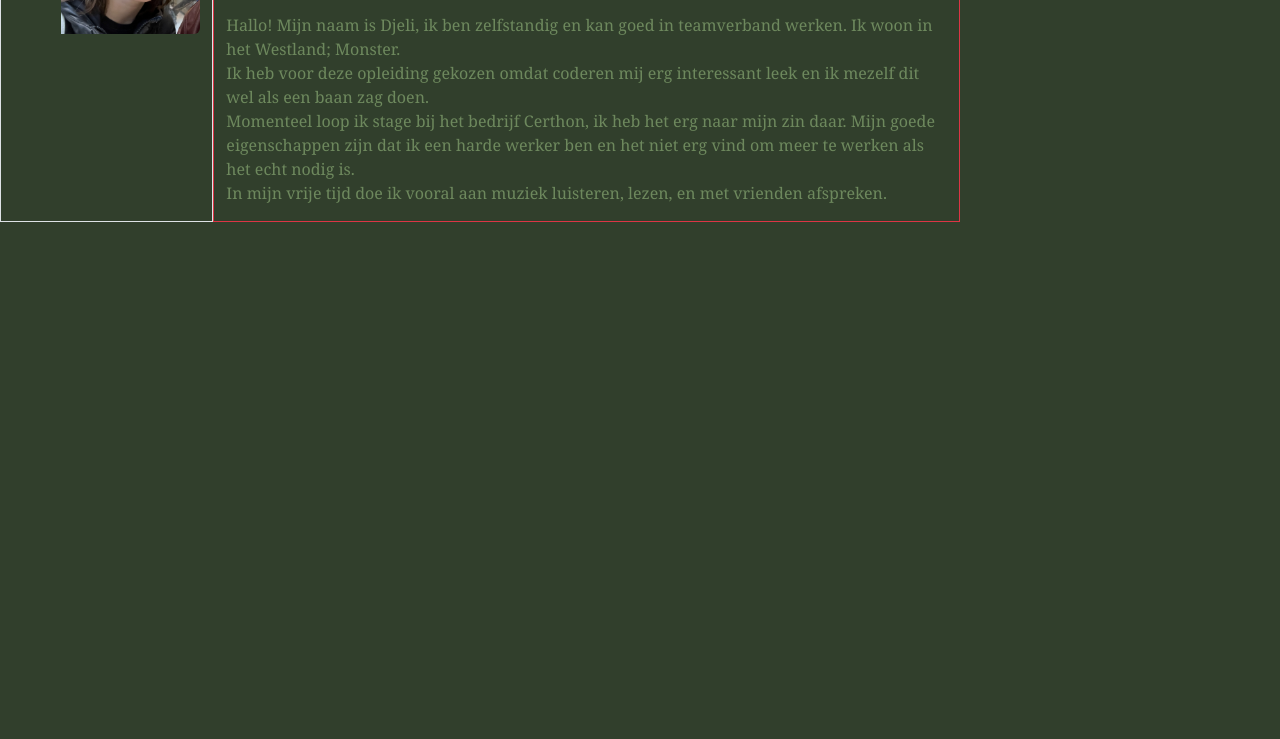
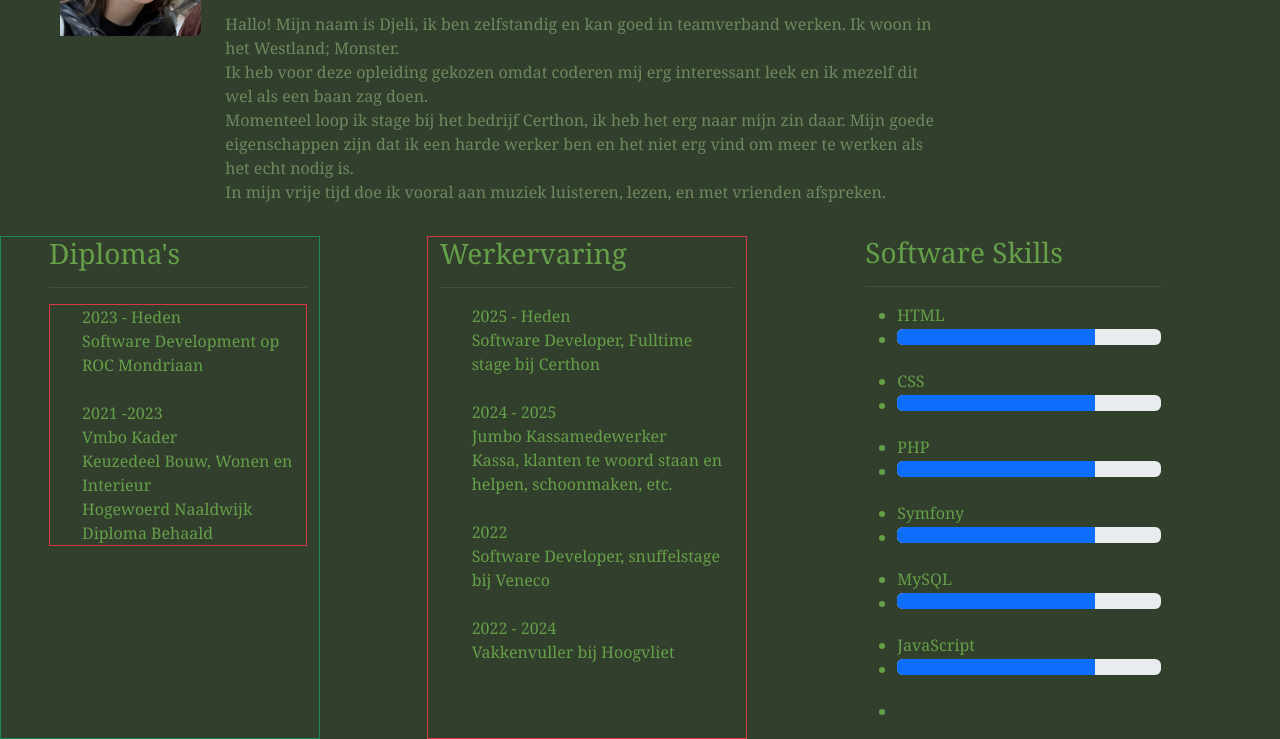
Before and after one commit to d-nieuwenhuijzen/d-nieuwenhuijzen.github.io, a plain HTML site: page about-me.html in a window 1280 px wide. Shown: the part 278-1017 px from the top of the page. Before the commit the page ends 800 px from the top, so only its background shows below. Drawn offline with nearby package versions, Linux system fonts and the light colour scheme.

Commit message:
Nog meer toegevoegd

```diff
--- a/about-me.html
+++ b/about-me.html
@@ -28,25 +28,127 @@
     <main>
         <div class="container-fluid">
             <div class="row pt-5">
-               <div class="col-md-2 bprder-warning border">
+                <div class="col-md-2">
                     <img class="img-fluid ps-5 rounded" src="img/djeli2.jpg" alt="djeli img">
                 </div>
-               <div class="col-md-7 border-danger border">
+                <div class="col-md-7">
                     <h1 class="text-dark-green text-shadow">Djeli Nieuwenhuijzen</h1>
                     <h3 class="text-grey opacity-50 text-shadow">Software Developer</h3>
                     <h3 class="text-darkest text-shadow">About Me</h3>
                     <hr>
                     <article>
                         <p class="text-article opacity-50">
-                        Hallo! Mijn naam is Djeli, ik ben zelfstandig en kan goed in teamverband werken. Ik woon in het Westland; Monster. <br>
-                         Ik heb voor deze opleiding gekozen omdat coderen mij erg interessant leek en ik mezelf dit wel als een baan zag doen. <br>
+                            Hallo! Mijn naam is Djeli, ik ben zelfstandig en kan goed in teamverband werken. Ik woon in
+                            het Westland; Monster. <br>
+                            Ik heb voor deze opleiding gekozen omdat coderen mij erg interessant leek en ik mezelf dit
+                            wel als een baan zag doen. <br>
                             Momenteel loop ik stage bij het bedrijf Certhon, ik heb het erg naar mijn zin daar.
-                         Mijn goede eigenschappen zijn dat ik een harde werker ben en het niet erg vind om meer te werken als het echt nodig is. <br>
+                            Mijn goede eigenschappen zijn dat ik een harde werker ben en het niet erg vind om meer te
+                            werken als het echt nodig is. <br>
                             In mijn vrije tijd doe ik vooral aan muziek luisteren, lezen, en met vrienden afspreken.
                         </p>
                     </article>
                 </div>
                 <div class="col-md-3"></div>
+            </div>
+
+            <div class="row mt-3">
+                <div class="col-md-3 ps-5 border-success border">
+                    <h3>Diploma's</h3>
+                    <hr>
+                    <ul class="border border-danger">
+                        <li class="list-group-item">2023 - Heden</li>
+                        <li class="list-group-item">
+                            Software Development op ROC Mondriaan
+                        </li>
+                        <br>
+
+                        <li class="list-group-item">2021 -2023</li>
+                        <li class="list-group-item">
+                            Vmbo Kader <br>
+                            Keuzedeel Bouw, Wonen en Interieur <br>
+                            Hogewoerd Naaldwijk <br>
+                            Diploma Behaald
+                        </li>
+                    </ul>
+                </div>
+                <div class="col-md-1"></div>
+                <div class="col-md-3 border border-danger">
+                    <h3>Werkervaring</h3>
+                    <hr>
+                    <ul>
+                        <li class="list-group-item">2025 - Heden</li>
+                        <li class="list-group-item">Software Developer, Fulltime stage bij Certhon</li>
+                        <br>
+                        <li class="list-group-item">2024 - 2025</li>
+                        <li class="list-group-item">
+                            Jumbo Kassamedewerker <br>
+                            Kassa, klanten te woord staan en helpen, schoonmaken, etc.
+                        </li>
+                        <br>
+                        <li class="list-group-item">2022</li>
+                        <li class="list-group-item">Software Developer, snuffelstage bij Veneco</li>
+                        <br>
+                        <li class="list-group-item">2022 - 2024</li>
+                        <li class="list-group-item">Vakkenvuller bij Hoogvliet</li>
+                    </ul>
+                </div>
+                <div class="col-md-1"></div>
+                <div class="col-md-3">
+                    <h3>Software Skills</h3>
+                    <hr>
+                    <ul>
+                        <li>HTML</li>
+                        <li>
+                            <div class="progress" role="progressbar" aria-label="Basic example" aria-valuenow="75"
+                                aria-valuemin="0" aria-valuemax="100">
+                                <div class="progress-bar w-75"></div>
+                            </div>
+                        </li>
+                        <br>
+                        <li>CSS</li>
+                        <li>
+                             <div class="progress" role="progressbar" aria-label="Basic example" aria-valuenow="75"
+                                aria-valuemin="0" aria-valuemax="100">
+                                <div class="progress-bar w-75"></div>
+                            </div>
+                        </li>
+                        <br>
+                        <li>PHP</li>
+                        <li>
+                             <div class="progress" role="progressbar" aria-label="Basic example" aria-valuenow="75"
+                                aria-valuemin="0" aria-valuemax="100">
+                                <div class="progress-bar w-75"></div>
+                            </div>
+                        </li>
+                        <br>
+                        <li>Symfony</li>
+                        <li> <div class="progress" role="progressbar" aria-label="Basic example" aria-valuenow="75"
+                                aria-valuemin="0" aria-valuemax="100">
+                                <div class="progress-bar w-75"></div>
+                            </div>
+                        </li>
+                        <br>
+                        <li>MySQL</li>
+                        <li>
+                             <div class="progress" role="progressbar" aria-label="Basic example" aria-valuenow="75"
+                                aria-valuemin="0" aria-valuemax="100">
+                                <div class="progress-bar w-75"></div>
+                            </div>
+                        </li>
+                        <br>
+                        <li>JavaScript</li>
+                        <li>
+                             <div class="progress" role="progressbar" aria-label="Basic example" aria-valuenow="75"
+                                aria-valuemin="0" aria-valuemax="100">
+                                <div class="progress-bar w-75"></div>
+                            </div>
+                        </li>
+                        <br>
+                        <li></li>
+                    </ul>
+                </div>
+                <div class="col-md-1"></div>
             </div>
         </div>
     </main>
```
Lines whose indentation alone changed are shown as unchanged.
